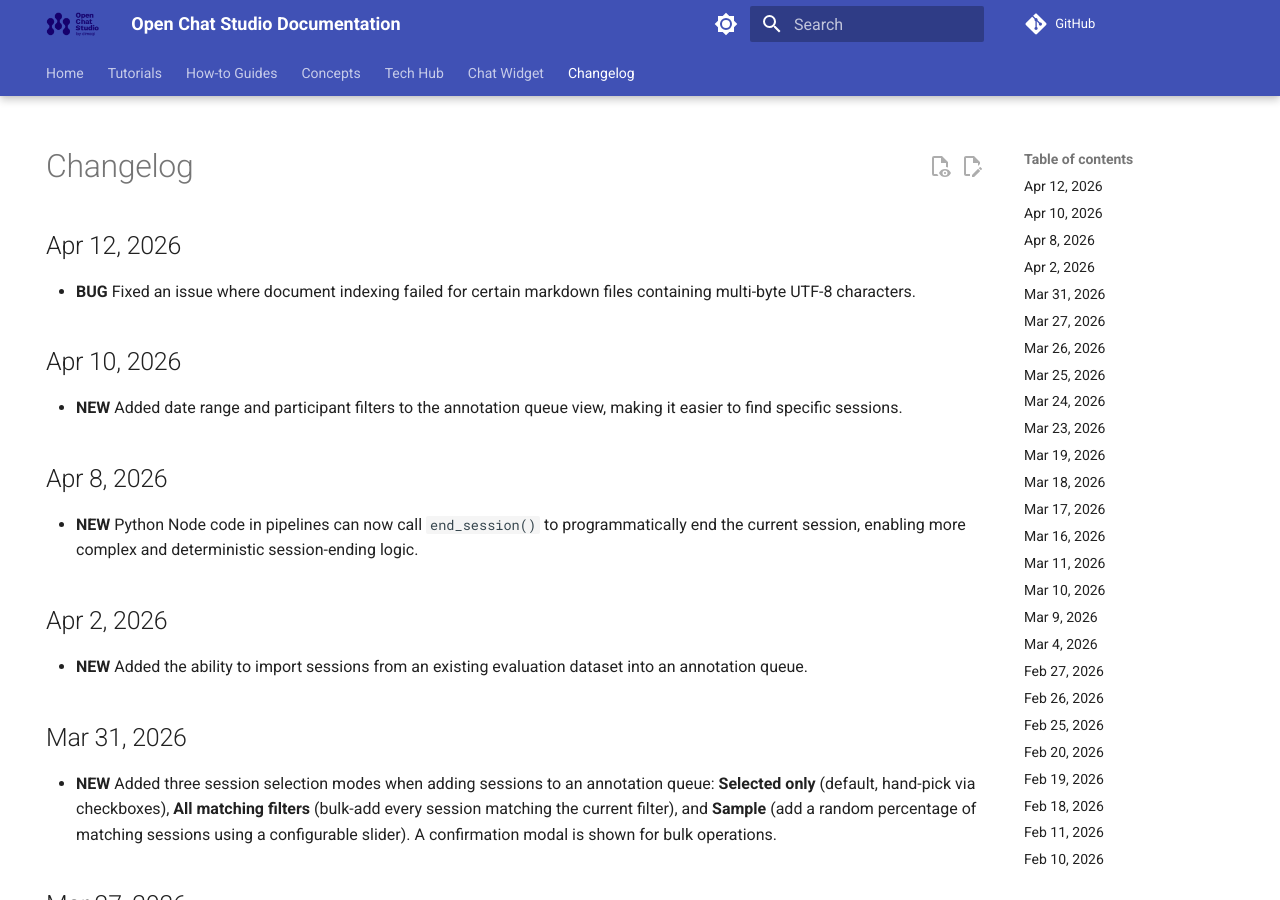
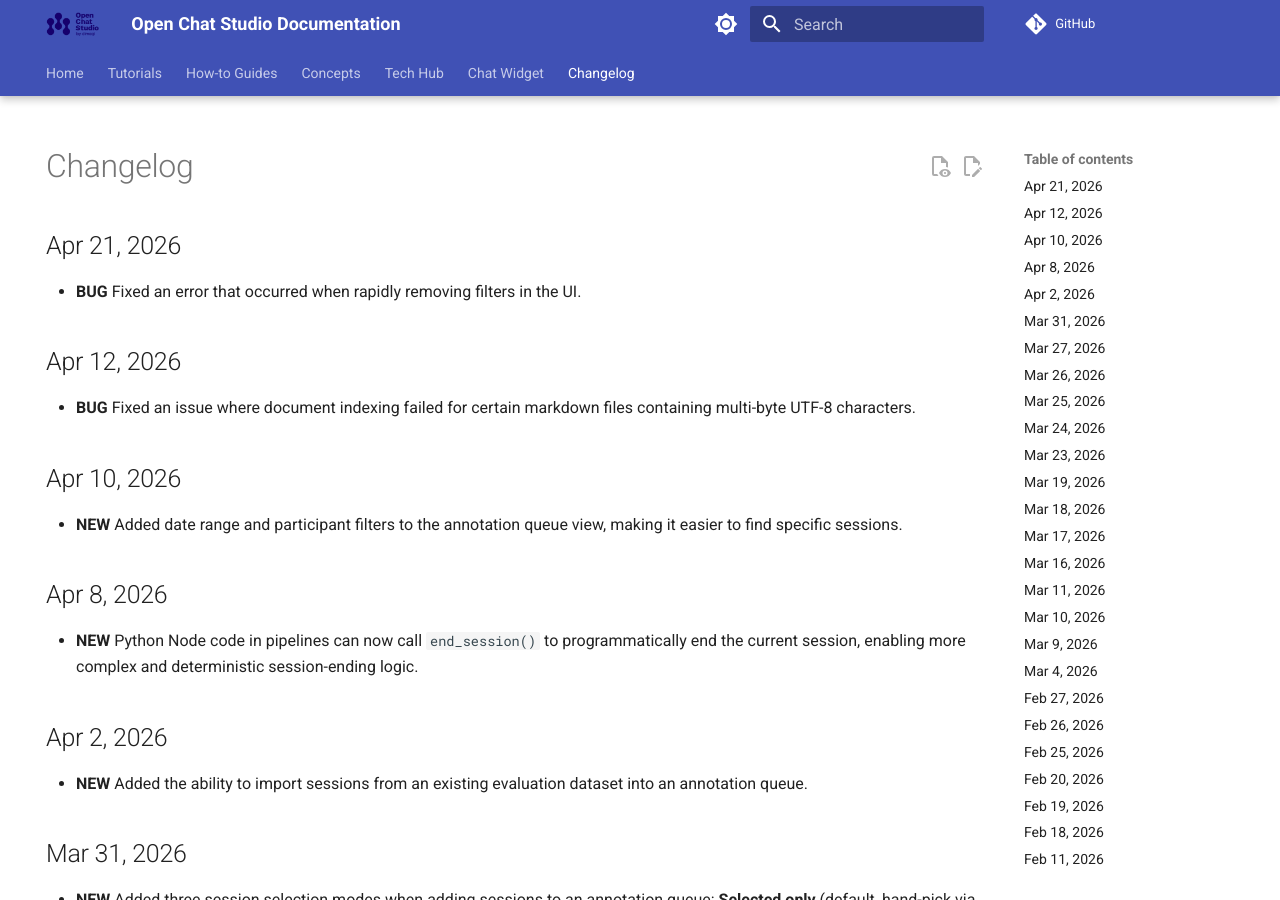
Before and after one commit to dimagi/open-chat-studio-docs, an MkDocs documentation site: the page built from docs/changelog.md, in a window 1280 px wide and 900 px high. Built offline with MkDocs 1.6.1 and Material for MkDocs 9.7.7, drawn with Linux system fonts in a browser that asks for light colours; a script that is not in the unit is left out; comment, search, counter and statistics services are not loaded.

Commit message:
update changelog and docs from OCS PR #3188

```diff
--- a/docs/changelog.md
+++ b/docs/changelog.md
@@ -4,6 +4,9 @@ hide:
 ---
 
 # Changelog
+## Apr 21, 2026
+* **BUG** Fixed an error that occurred when rapidly removing filters in the UI.
+
 ## Apr 12, 2026
 * **BUG** Fixed an issue where document indexing failed for certain markdown files containing multi-byte UTF-8 characters.
 
```
